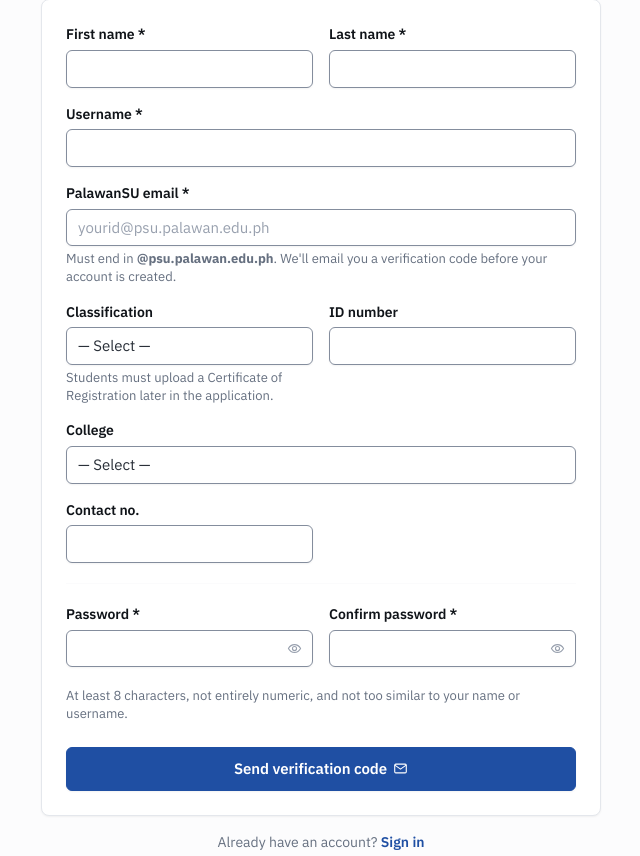
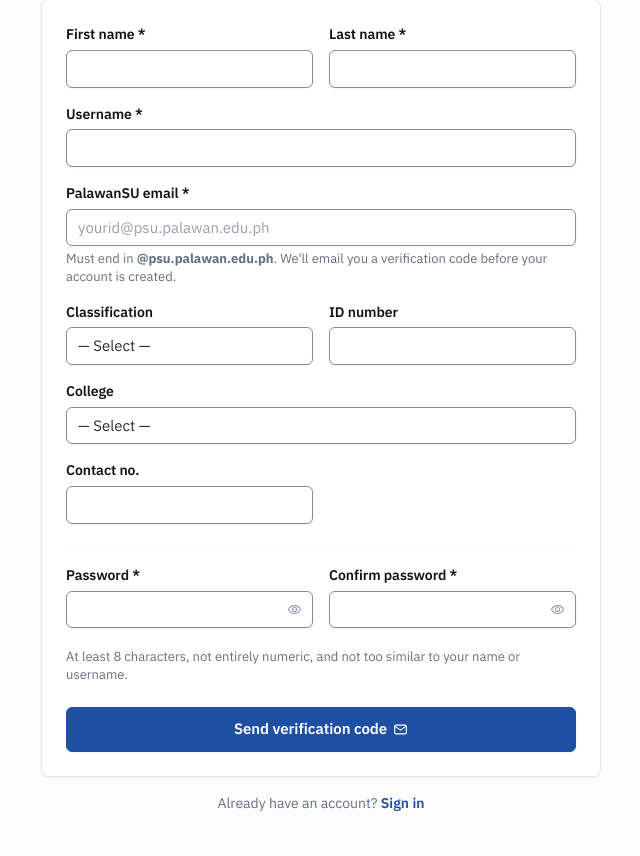
Before and after one commit to Hansyel-droid/Pal_Gate, a Django app: page /accounts/register/ in a window 1280 px wide. Shown: the part 133-989 px from the top of the page, without its empty margins (319-959 px from the left). After the commit the page ends 944 px from the top, so only its background shows below. Run offline with Django 5.2, Linux system fonts and the light colour scheme; some libraries are stand-ins or nearby versions.

Commit message:
remove unnecesary paragraph

```diff
--- a/templates/accounts/register.html
+++ b/templates/accounts/register.html
@@ -58,9 +58,6 @@
                                 <option value="faculty" {% if form.classification.value == 'faculty' %}selected{% endif %}>Faculty</option>
                                 <option value="parent" {% if form.classification.value == 'parent' %}selected{% endif %}>Parent</option>
                             </select>
-                            <p id="classification_help" class="form-text">
-                                Students must upload a Certificate of Registration later in the application.
-                            </p>
                         </div>
                         <div class="col-sm-6">
                             <label for="id_id_number" class="form-label">ID number</label>
```
